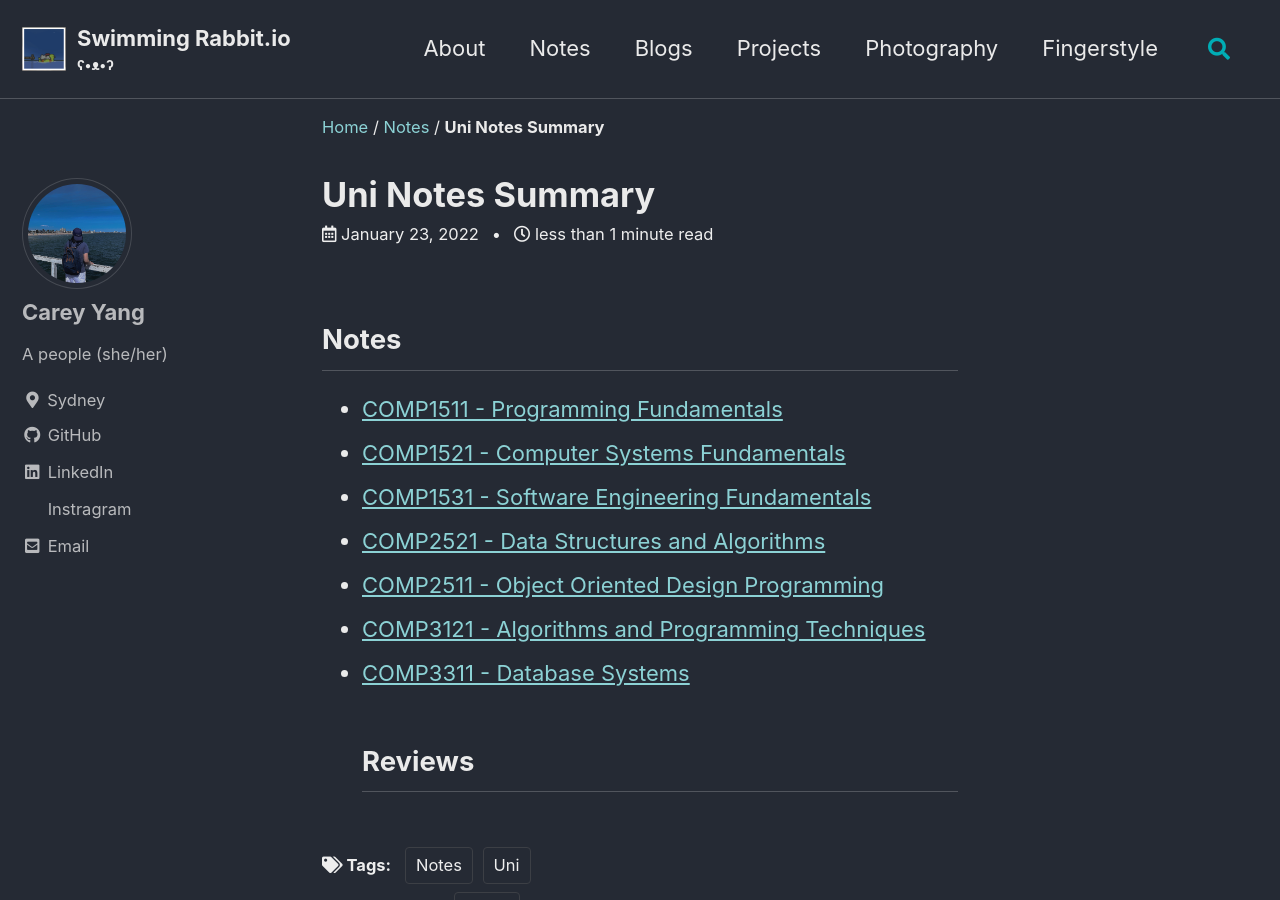
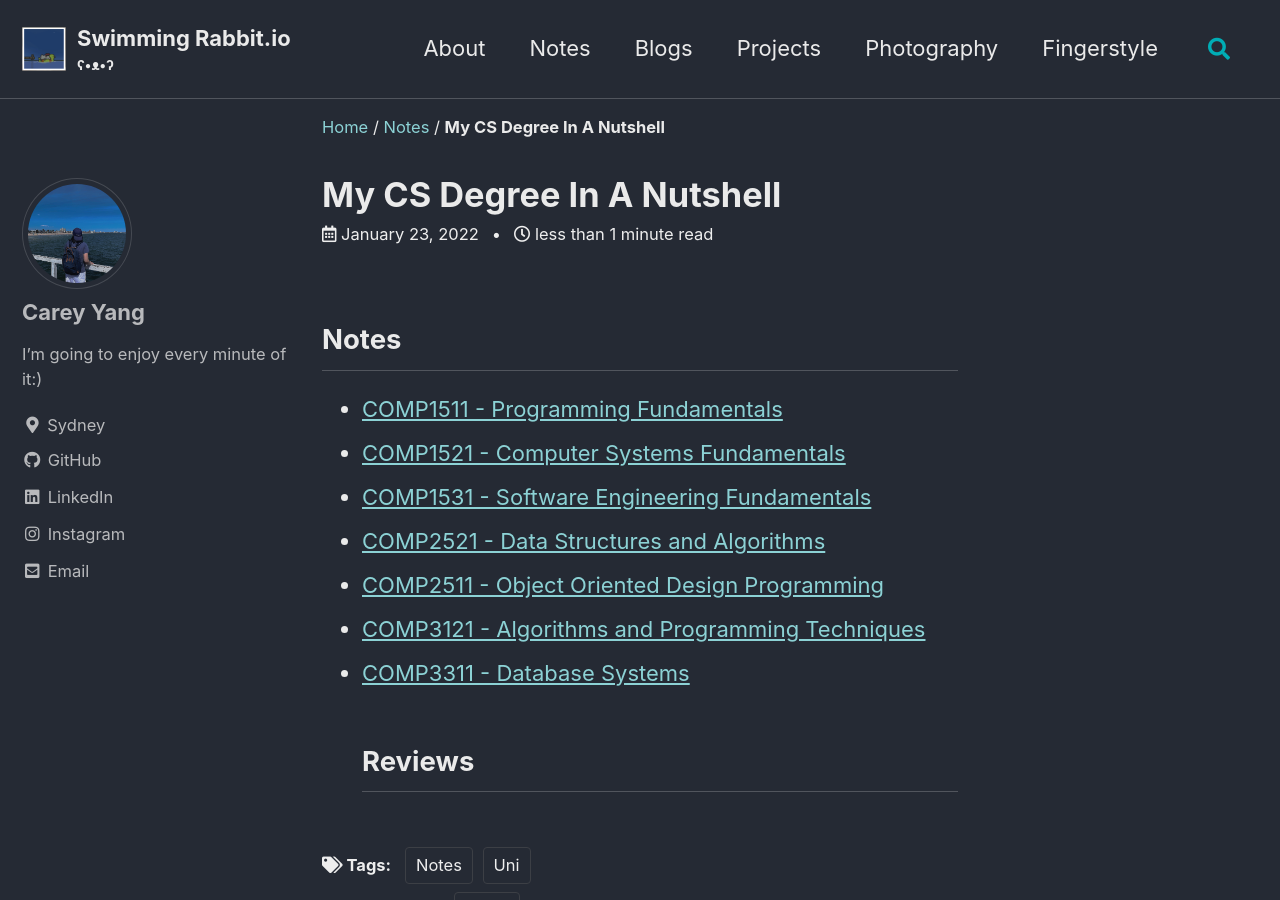
Before and after one commit to Justcarey13/Justcarey13.github.io, a Jekyll site: the page built from notes/_posts/2022-01-23-COMP1511.md, in a window 1280 px wide and 900 px high. Built offline with Jekyll 4.4.1, drawn with Linux system fonts in a browser that asks for light colours; cached includes are drawn as plain includes; nearby versions of some CDN libraries; comment, search, counter and statistics services are not loaded.

Commit message:
fix pre update

```diff
--- a/_config.yml
+++ b/_config.yml
@@ -88,7 +88,7 @@ analytics:
 author:
   name             : "Carey Yang"
   avatar           : "/assets/images/avatar.JPG"
-  bio              : "A people (she/her)"
+  bio              : "I'm going to enjoy every minute of it:)"
   location         : "Sydney"
   email            : "just.carey13@gmail.com"
   links:
@@ -98,8 +98,8 @@ author:
     - label: "LinkedIn"
       icon: "fab fa-fw fa-linkedin"
       url: "https://www.linkedin.com/in/carey-yang-0827321b5/"
-    - label: "Instragram"
-      icon: "fab fa-fw fa-instragram"
+    - label: "Instagram"
+      icon: "fab fa-fw fa-instagram"
       url: "https://www.instagram.com/by.carey13/"
 
 
@@ -116,8 +116,8 @@ footer:
     - label: "LinkedIn"
       icon: "fab fa-fw fa-linkedin"
       url: "https://www.linkedin.com/in/carey-yang-0827321b5/"
-    - label: "Instragram"
-      icon: "fab fa-fw fa-instragram"
+    - label: "Instagram"
+      icon: "fab fa-fw fa-instagram"
       url: "https://www.instagram.com/by.carey13/"
 # Site Scripts
 head_scripts:
--- a/notes/_posts/2022-01-23-COMP1511.md
+++ b/notes/_posts/2022-01-23-COMP1511.md
@@ -1,5 +1,5 @@
 ---
-title: "Uni Notes Summary"
+title: "My CS Degree In A Nutshell"
 show-read-time: yes
 tags:
   - Notes
```
Also changed, not shown: _pages/About.md (+8 -8 lines), _pages/Photography.md (+1 -1 lines).
